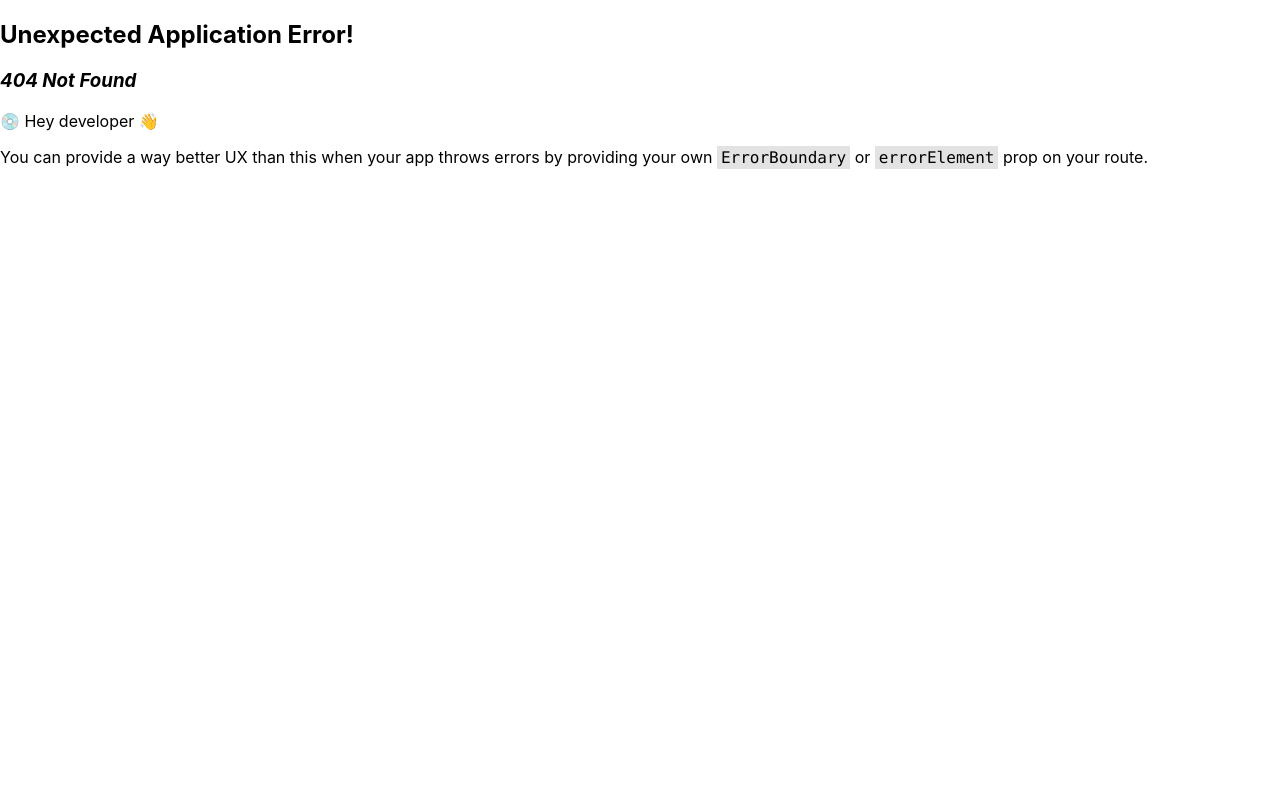
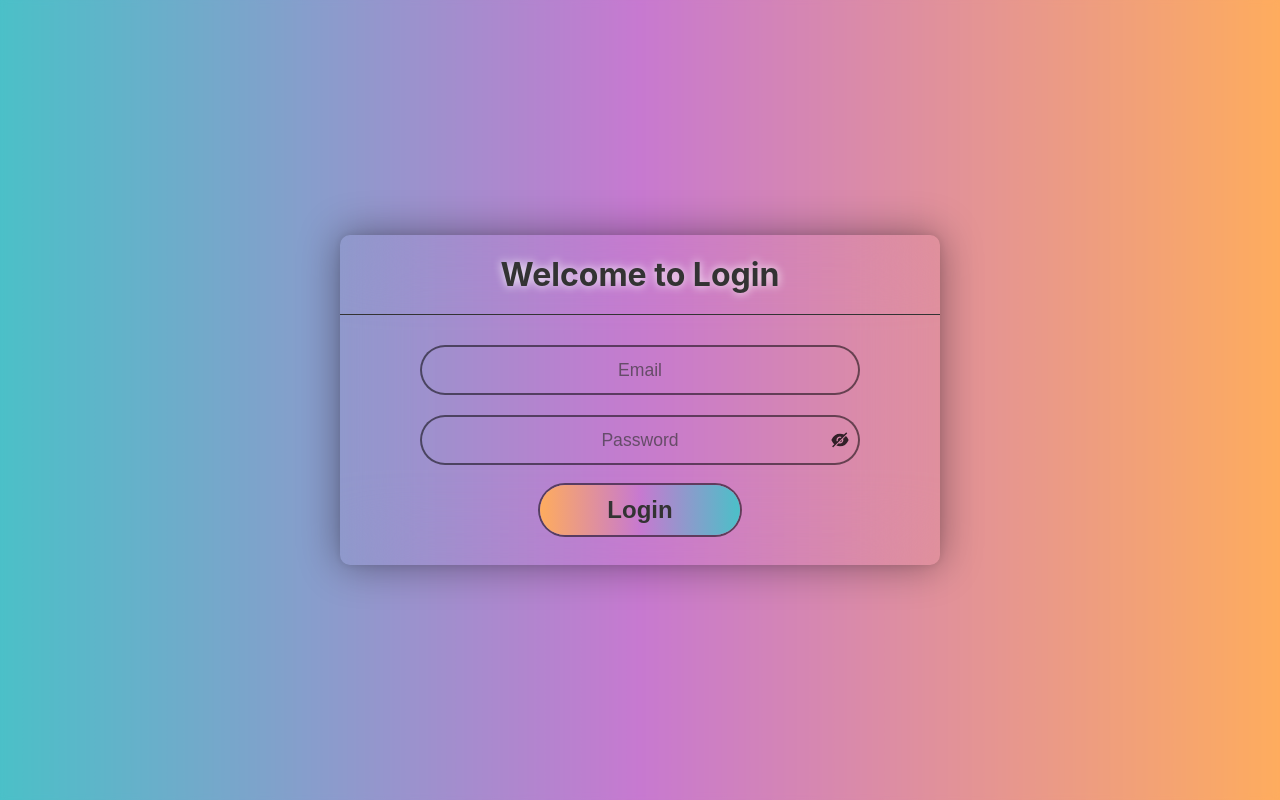
Before and after one commit to nban22/chinese-audio, a React (Create React App) app in the folder chinese-audio-frontend/: page /login in a window 1280 px wide. Before the commit this address had no page. Built offline with nearby package versions, Linux system fonts and the light colour scheme.

Commit message:
feat: add auth UI - login - signup page

```diff
--- /dev/null
+++ b/chinese-audio-frontend/src/icons/IconEye.tsx
@@ -0,0 +1,16 @@
+
+function IconEye(props: IconProps) {
+  return (
+    <svg
+      viewBox="0 0 1024 1024"
+      fill="currentColor"
+      height={props.size}
+      width={props.size}
+      {...props}
+    >
+      <path d="M942.2 486.2C847.4 286.5 704.1 186 512 186c-192.2 0-335.4 100.5-430.2 300.3a60.3 60.3 0 000 51.5C176.6 737.5 319.9 838 512 838c192.2 0 335.4-100.5 430.2-300.3 7.7-16.2 7.7-35 0-51.5zM512 766c-161.3 0-279.4-81.8-362.7-254C232.6 339.8 350.7 258 512 258c161.3 0 279.4 81.8 362.7 254C791.5 684.2 673.4 766 512 766zm-4-430c-97.2 0-176 78.8-176 176s78.8 176 176 176 176-78.8 176-176-78.8-176-176-176zm0 288c-61.9 0-112-50.1-112-112s50.1-112 112-112 112 50.1 112 112-50.1 112-112 112z" />
+    </svg>
+  );
+}
+
+export default IconEye;
--- /dev/null
+++ b/chinese-audio-frontend/src/icons/IconEyeInvisible.tsx
@@ -0,0 +1,17 @@
+
+function IconEyeInvisible(props: IconProps) {
+  return (
+    <svg
+      viewBox="0 0 1024 1024"
+      fill="currentColor"
+      height={props.size}
+      width={props.size}
+      {...props}
+    >
+      <path d="M508 624a112 112 0 00112-112c0-3.28-.15-6.53-.43-9.74L498.26 623.57c3.21.28 6.45.43 9.74.43zm370.72-458.44L836 122.88a8 8 0 00-11.31 0L715.37 232.23Q624.91 186 512 186q-288.3 0-430.2 300.3a60.3 60.3 0 000 51.5q56.7 119.43 136.55 191.45L112.56 835a8 8 0 000 11.31L155.25 889a8 8 0 0011.31 0l712.16-712.12a8 8 0 000-11.32zM332 512a176 176 0 01258.88-155.28l-48.62 48.62a112.08 112.08 0 00-140.92 140.92l-48.62 48.62A175.09 175.09 0 01332 512z" />
+      <path d="M942.2 486.2Q889.4 375 816.51 304.85L672.37 449A176.08 176.08 0 01445 676.37L322.74 798.63Q407.82 838 512 838q288.3 0 430.2-300.3a60.29 60.29 0 000-51.5z" />
+    </svg>
+  );
+}
+
+export default IconEyeInvisible;
--- a/chinese-audio-frontend/src/index.css
+++ b/chinese-audio-frontend/src/index.css
@@ -18,7 +18,7 @@ code {
 
 /* Tạo biến --vh để lưu chiều cao khắc phục lỗi trên mobile */
 :root {
-    --vh: 100vh;
+    --vh: 1vh;
     --primary-color: #007bff;
     --panel-gap: 8px;
 }
--- a/chinese-audio-frontend/src/index.tsx
+++ b/chinese-audio-frontend/src/index.tsx
@@ -8,6 +8,9 @@ import Playlist from "./components/Playlist/Playlist";
 import HomePage from "./pages/HomePage";
 import AlbumListDetailPage from "./pages/AlbumListDetailPage";
 import AlbumDetailPage from "./pages/AlbumDetailPage";
+import AuthPage from "./pages/auth/AuthPage";
+import LoginContainer from "./pages/auth/LoginContainer";
+import SignupContainer from "./pages/auth/SignupContainer";
 
 const root = ReactDOM.createRoot(
     document.getElementById("root") as HTMLElement
@@ -32,6 +35,19 @@ const router = createBrowserRouter([
             },
 
         ]
+    },
+    {
+        index: false,
+        element: <AuthPage />,
+        children: [
+            {
+                path: "/login",
+                element: <LoginContainer />
+            }, {
+                path: "/signup",
+                element: <SignupContainer />
+            }
+        ]
     }
 ], {
     future: {
--- /dev/null
+++ b/chinese-audio-frontend/src/pages/auth/AuthPage.tsx
@@ -0,0 +1,14 @@
+import { Outlet } from "react-router-dom";
+import { StyledAuthPage } from "./auth.styled";
+
+interface AuthPageProps {}
+
+const AuthPage: React.FC<AuthPageProps> = (props) => {
+    return (
+        <StyledAuthPage>
+            <Outlet />
+        </StyledAuthPage>
+    );
+};
+
+export default AuthPage;
--- /dev/null
+++ b/chinese-audio-frontend/src/pages/auth/InputPasswordField.tsx
@@ -0,0 +1,48 @@
+import { useState } from "react";
+import styled from "styled-components";
+import IconEye from "../../icons/IconEye";
+import IconEyeInvisible from "../../icons/IconEyeInvisible";
+import { Input } from "./auth.styled";
+
+const StyledInputPasswordField = styled.div<{ $eyeColor: string }>`
+    position: relative;
+    background-color: transparent;
+    width: 100%;
+
+    div {
+        position: absolute;
+        right: 10px;
+        top: 53%;
+        transform: translateY(-50%);
+        cursor: pointer;
+        color: ${({ $eyeColor }) => $eyeColor};
+    }
+`;
+
+interface InputPasswordFieldProps extends React.InputHTMLAttributes<HTMLInputElement> {
+    placeholder?: string;
+    eyeColor?: string;
+    [x: string]: any;
+}
+
+const InputPasswordField: React.FC<InputPasswordFieldProps> = ({ placeholder = "", eyeColor="#fff", ...props }) => {
+    const [isPasswordVisible, setIsPasswordVisible] = useState(false);
+    const handleTogglePasswordVisibility = () => {
+        setIsPasswordVisible((pre) => !pre);
+    };
+
+    return (
+        <StyledInputPasswordField $eyeColor={eyeColor}>
+            <Input
+                {...props}
+                type={isPasswordVisible ? "text" : "password"}
+                placeholder={placeholder}
+            />
+            <div onClick={handleTogglePasswordVisibility}>
+                {isPasswordVisible ? <IconEye size={20} /> : <IconEyeInvisible size={20} />}
+            </div>
+        </StyledInputPasswordField>
+    );
+};
+
+export default InputPasswordField;
--- /dev/null
+++ b/chinese-audio-frontend/src/pages/auth/LoginContainer.tsx
@@ -0,0 +1,24 @@
+import styled from "styled-components";
+import { Header, Input, StyledForm, SubmitButton } from "./auth.styled";
+import InputPasswordField from "./InputPasswordField";
+
+const StyledLoginContainer = styled.div``;
+
+interface LoginContainerProps {}
+
+const LoginContainer: React.FC<LoginContainerProps> = (props) => {
+    return (
+        <StyledLoginContainer>
+            <Header>
+                <h2>Welcome to Login</h2>
+            </Header>
+            <StyledForm>
+                <Input type="email" placeholder="Email" />
+                <InputPasswordField placeholder="Password" eyeColor="#000000c4" />
+                <SubmitButton type="submit">Login</SubmitButton>
+            </StyledForm>
+        </StyledLoginContainer>
+    );
+};
+
+export default LoginContainer;
--- /dev/null
+++ b/chinese-audio-frontend/src/pages/auth/SignupContainer.tsx
@@ -0,0 +1,29 @@
+import { Form } from "react-router-dom";
+import styled from "styled-components";
+import InputPasswordField from "./InputPasswordField";
+import { Header, Input, StyledForm, SubmitButton } from "./auth.styled";
+
+const StyledSignupContainer = styled.div`
+
+`;
+
+
+interface SignupContainerProps {}
+
+const SignupContainer: React.FC<SignupContainerProps> = (props) => {
+    return (
+        <StyledSignupContainer>
+            <Header>
+                <h2>Welcome to Sign up</h2>
+            </Header>
+            <StyledForm>
+                <Input type="email" placeholder="Email" />
+                <InputPasswordField  placeholder="Password" eyeColor="#000000c4"/>
+                <InputPasswordField  placeholder="Confirm Password" eyeColor="#000000c4"/>
+                <SubmitButton type="submit">Sign up</SubmitButton>
+            </StyledForm>
+        </StyledSignupContainer>
+    );
+};
+
+export default SignupContainer;
--- /dev/null
+++ b/chinese-audio-frontend/src/pages/auth/auth.styled.ts
@@ -0,0 +1,129 @@
+import { Form } from "react-router-dom";
+import styled from "styled-components";
+
+export const StyledAuthPage = styled.div`
+    width: 100%;
+    height: calc(var(--vh, 1vh) * 100);
+    background: #feac5e; /* fallback for old browsers */
+    background: -webkit-linear-gradient(
+        to right,
+        #4bc0c8,
+        #c779d0,
+        #feac5e
+    ); /* Chrome 10-25, Safari 5.1-6 */
+    background: linear-gradient(
+        to right,
+        #4bc0c8,
+        #c779d0,
+        #feac5e
+    ); /* W3C, IE 10+/ Edge, Firefox 16+, Chrome 26+, Opera 12+, Safari 7+ */
+
+    /* background-image: url("https://letsenhance.io/static/8f5e523ee6b2479e26ecc91b9c25261e/1015f/MainAfter.jpg"); */
+    background-position: center;
+    background-repeat: no-repeat;
+    background-size: cover;
+    backdrop-filter: blur(20px);
+    display: flex;
+    justify-content: center;
+    align-items: center;
+    position: relative;
+
+    &:before {
+        content: "";
+        position: absolute;
+        inset: 0;
+        backdrop-filter: blur(3px);
+        z-index: -2;
+    }
+
+    & > * {
+        width: clamp(350px, 90%, 600px);
+        backdrop-filter: blur(40px);
+        box-shadow: 0 0 10px rgba(0, 0, 0, 0.1), 0 0 40px rgba(0, 0, 0, 0.4);
+        border-radius: 10px;
+        color: white;
+        display: flex;
+        flex-direction: column;
+        align-items: center;
+
+    }
+`;
+
+export const StyledForm = styled(Form)`
+    display: flex;
+    flex-direction: column;
+    padding: 20px;
+    align-items: center;
+    width: clamp(350px, 80%, 800px);
+`;
+
+export const Header = styled.div`
+    width: 100%;
+    border-bottom: 1px solid #333;
+    display: flex;
+    justify-content: center;
+    align-items: center;
+    padding: 20px;
+    h2 {
+        margin: 0;
+        font-size: 2rem;
+        color: #333;
+        text-shadow: 0 0 10px #fff;
+    }
+`;
+
+export const Input = styled.input`
+    color: #1b1b1b;
+    background-color: transparent;
+    width: 100%;
+    box-shadow: 0 0 0px 2px #00000087 inset;
+    outline: none;
+    border: none;
+    padding: 10px 40px;
+    border-radius: 50px;
+    height: 50px;
+    margin-block: 10px;
+    text-align: center;
+    font-size: 1.1rem;
+    &:focus {
+        box-shadow: 0 0 0px 2px #000000b8 inset, 0 0 10px 2px #4a4a4a70;
+    }
+    &::placeholder {
+        color: #303030a3;
+    }
+`;
+
+export const SubmitButton = styled.button`
+    background: #feac5e; /* fallback for old browsers */
+    background: -webkit-linear-gradient(
+        to right,
+        #4bc0c8,
+        #c779d0,
+        #feac5e
+    ); /* Chrome 10-25, Safari 5.1-6 */
+    background: linear-gradient(
+        to left,
+        #4bc0c8,
+        #c779d0,
+        #feac5e
+    ); /* W3C, IE 10+/ Edge, Firefox 16+, Chrome 26+, Opera 12+, Safari 7+ */
+    color: #333;
+    font-size: 1.5rem;
+    font-weight: bold;
+    border: none;
+    padding: 10px;
+    border-radius: 50px;
+    margin-block: 10px;
+    height: 50px;
+    cursor: pointer;
+    width: 200px;
+    display: flex;
+    justify-content: center;
+    align-items: center;
+    box-shadow: 0 0 0px 2px #00000087;
+    transition: all 200ms ease;
+    &:hover {
+        filter: contrast(150%);
+        transform: scale(1.1);
+    }
+`;
```
Also changed, not shown: chinese-audio-frontend/src/pages/LoginPage.tsx (deleted, +0 -19 lines).
